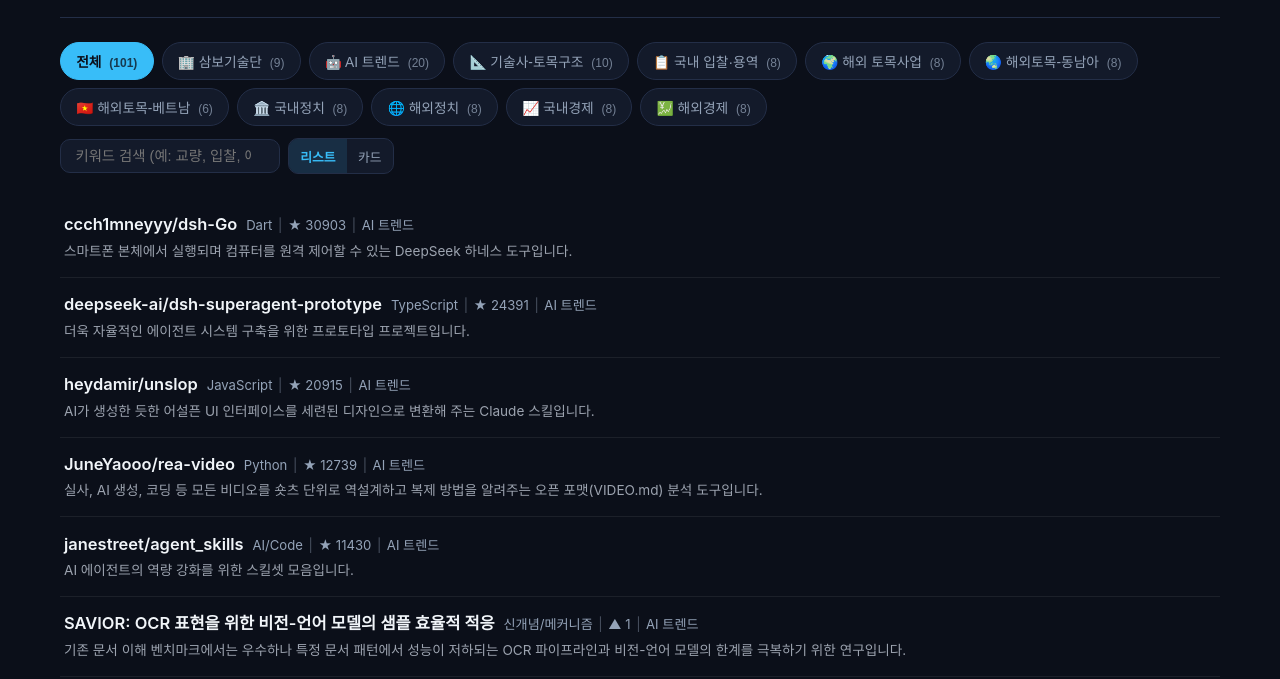
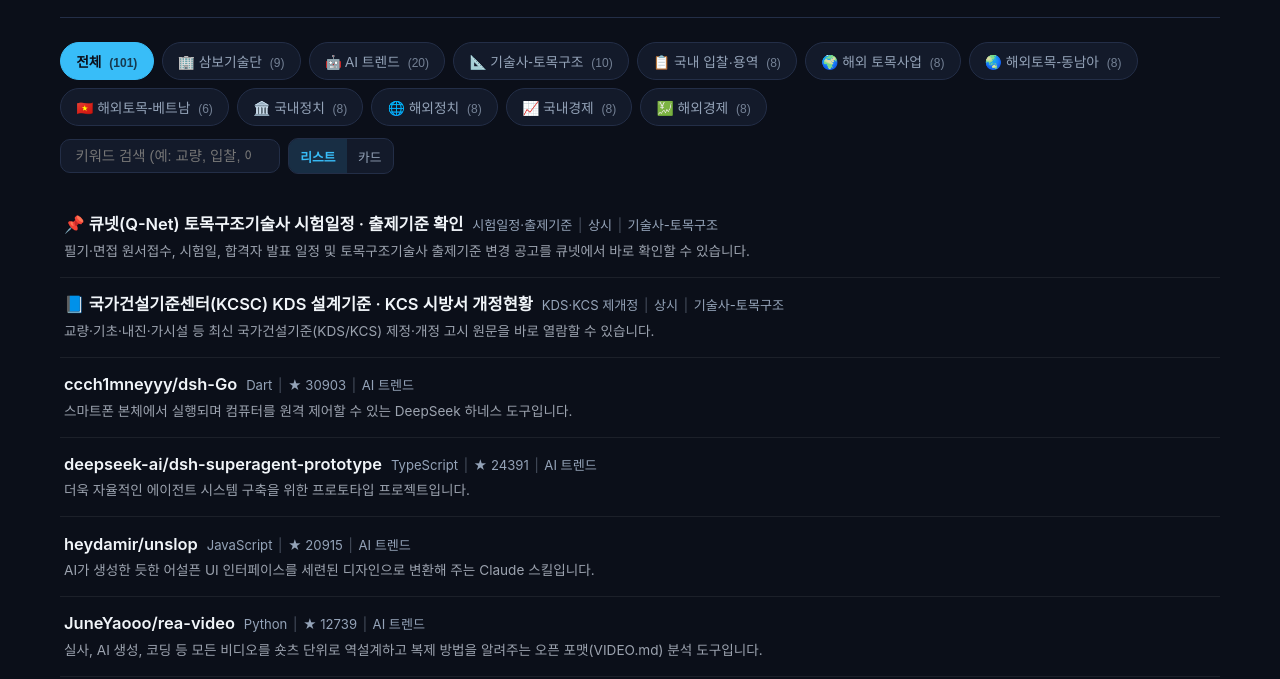
Before and after one commit to kimjeonghun1/EVERY-DAY-NEWS-_-for-team-H, a plain HTML site: page index.html in a window 1280 px wide. Shown: the part 121-800 px from the top of the page. Drawn offline with Linux system fonts and the light colour scheme; no server answers.

Commit message:
Sort all items by newest date in UI

```diff
--- a/index.html
+++ b/index.html
@@ -354,6 +354,14 @@
         const text = `${item.한글제목} ${item.핵심요약} ${item.원제목} ${item.출처} ${item.구분}`.toLowerCase();
         const matchQuery = !q || text.includes(q);
         return matchCat && matchQuery;
+      }).sort((a, b) => {
+        const pa = a.인기도 || '';
+        const pb = b.인기도 || '';
+        if (pa === '상시' && pb !== '상시') return -1;
+        if (pb === '상시' && pa !== '상시') return 1;
+        const da = /^\d{4}-\d{2}-\d{2}$/.test(pa) ? pa : (a.수집일 || '');
+        const db = /^\d{4}-\d{2}-\d{2}$/.test(pb) ? pb : (b.수집일 || '');
+        return db.localeCompare(da);
       });
 
       const grid = document.getElementById('grid');
```
